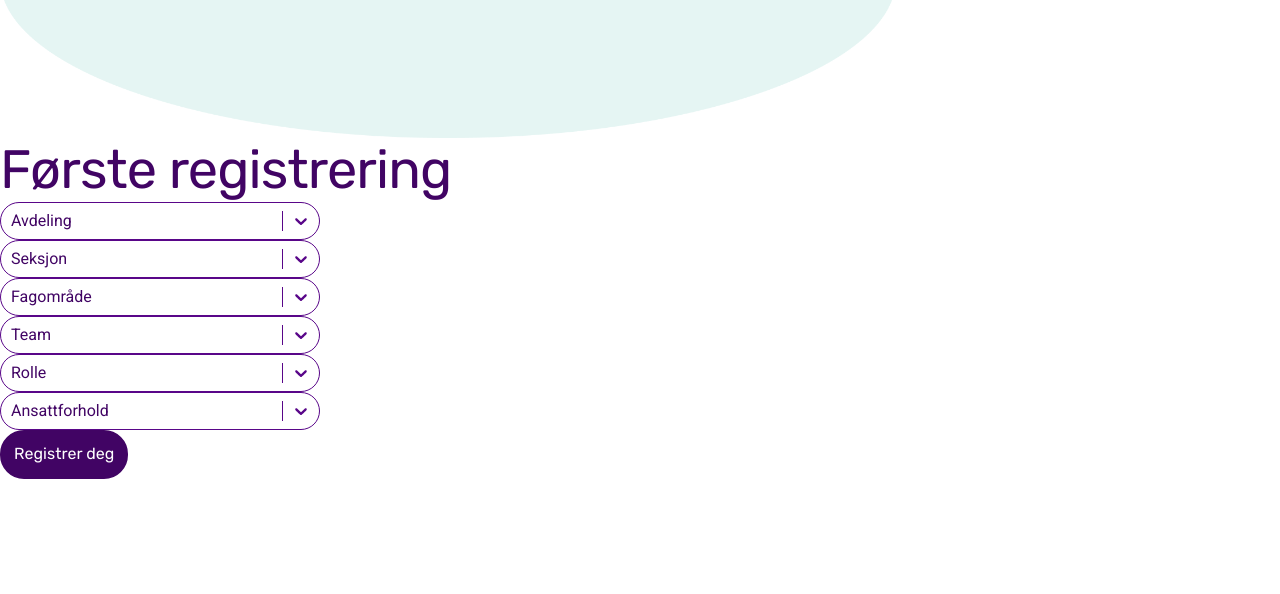
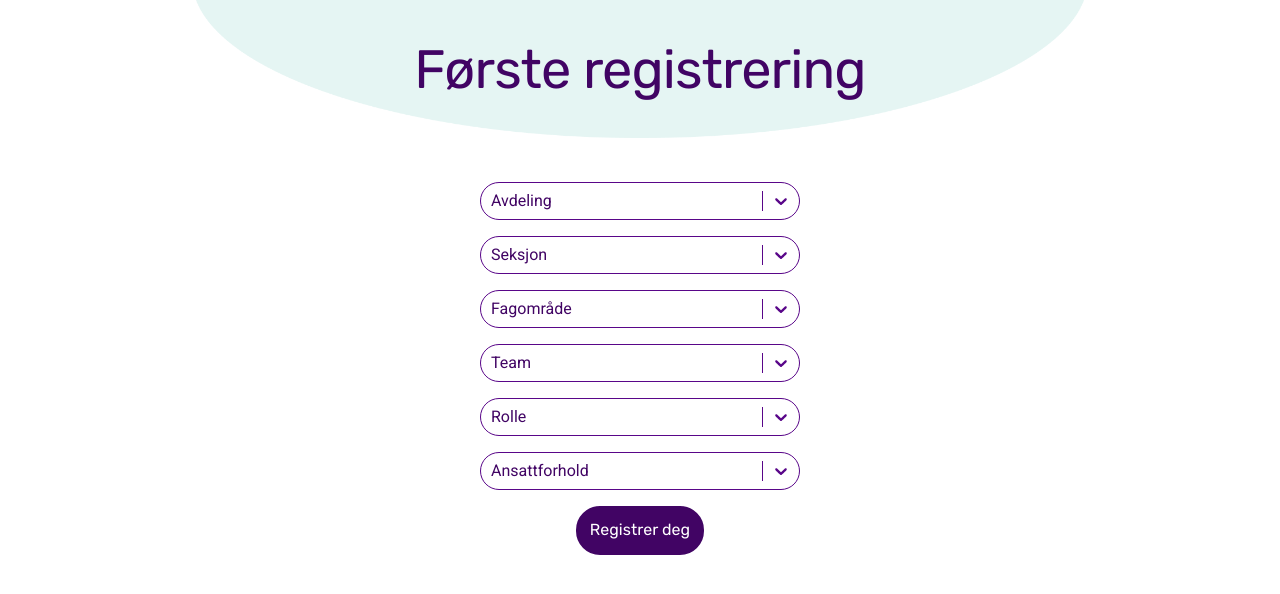
Before and after one commit to itp2-lanekassen/lanekassen, a React (Vite) app in the folder frontend/: page / in a window 1280 px wide. Shown: the top 594 px of the page. Built offline with nearby package versions, Linux system fonts and the light colour scheme; what @azure/msal-react would draw is missing.

Commit message:
Position components correctly for PC

```diff
--- a/frontend/src/components/Dropdown.tsx
+++ b/frontend/src/components/Dropdown.tsx
@@ -11,7 +11,7 @@ export default function DropdownMultiSelect({ placeholder }: IDropdown) {
   //const options = listname.map((variable) => ({ label: variable, value: variable }));
 
   return (
-    <div>
+    <div className="mb-4">
       <Select
         className="text-primary w-80"
         options={options}
--- a/frontend/src/components/DropdownMultiSelect.tsx
+++ b/frontend/src/components/DropdownMultiSelect.tsx
@@ -11,7 +11,7 @@ export default function DropdownMultiSelect({ placeholder }: IDropdown) {
   //const options = listname.map((variable) => ({ label: variable, value: variable }));
 
   return (
-    <div>
+    <div className="mb-4">
       <Select
         className="text-primary w-80"
         options={options}
--- a/frontend/src/pages/FirstTimeRegisterForm.tsx
+++ b/frontend/src/pages/FirstTimeRegisterForm.tsx
@@ -3,12 +3,24 @@ import DropdownMultiSelect from '@/components/DropdownMultiSelect';
 import SubmitButton from '@/components/SubmitButton';
 import ellipse from '@/media/Ellipse 1.png';
 
+/*
+TODO:
+pass correct handleclick function to SubmitButton
+pass correct data to the dropdown menus
+*/
+
+/**
+ *
+ * @returns component that is the page for first-time registering
+ */
 export default function FirstTimeRegisterForm() {
   return (
     <div className="max-w-full">
-      <img className="w-[70vw] content-center" src={ellipse} alt="" />
-      <h1 className="">Første registrering</h1>
-      <div className="items-center">
+      <div className="flex flex-1 flex-col items-center">
+        <img className="w-[70vw]" src={ellipse} alt="" />
+        <h1 className="mt-[-100px]">Første registrering</h1>
+      </div>
+      <div className="flex flex-1 flex-col items-center mt-20">
         <Dropdown placeholder="Avdeling" />
         <Dropdown placeholder="Seksjon" />
         <DropdownMultiSelect placeholder="Fagområde" />
```
